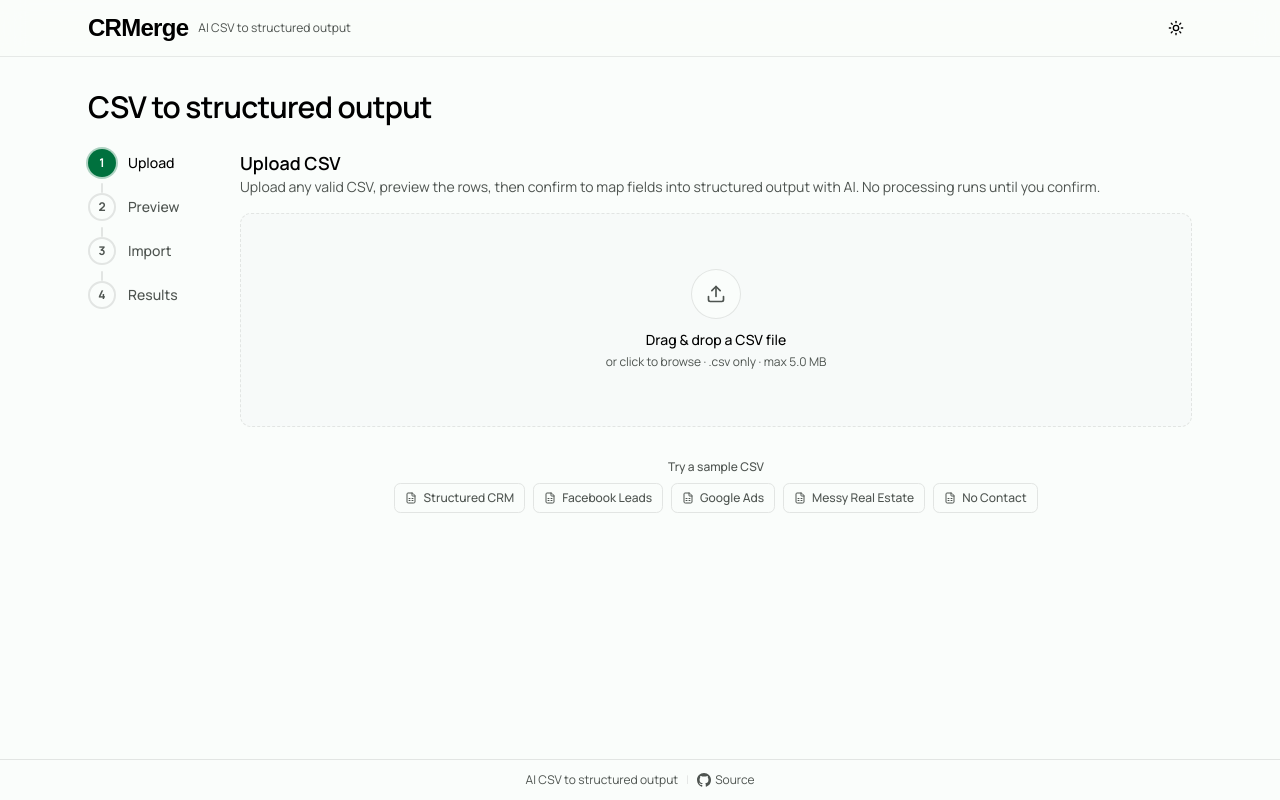
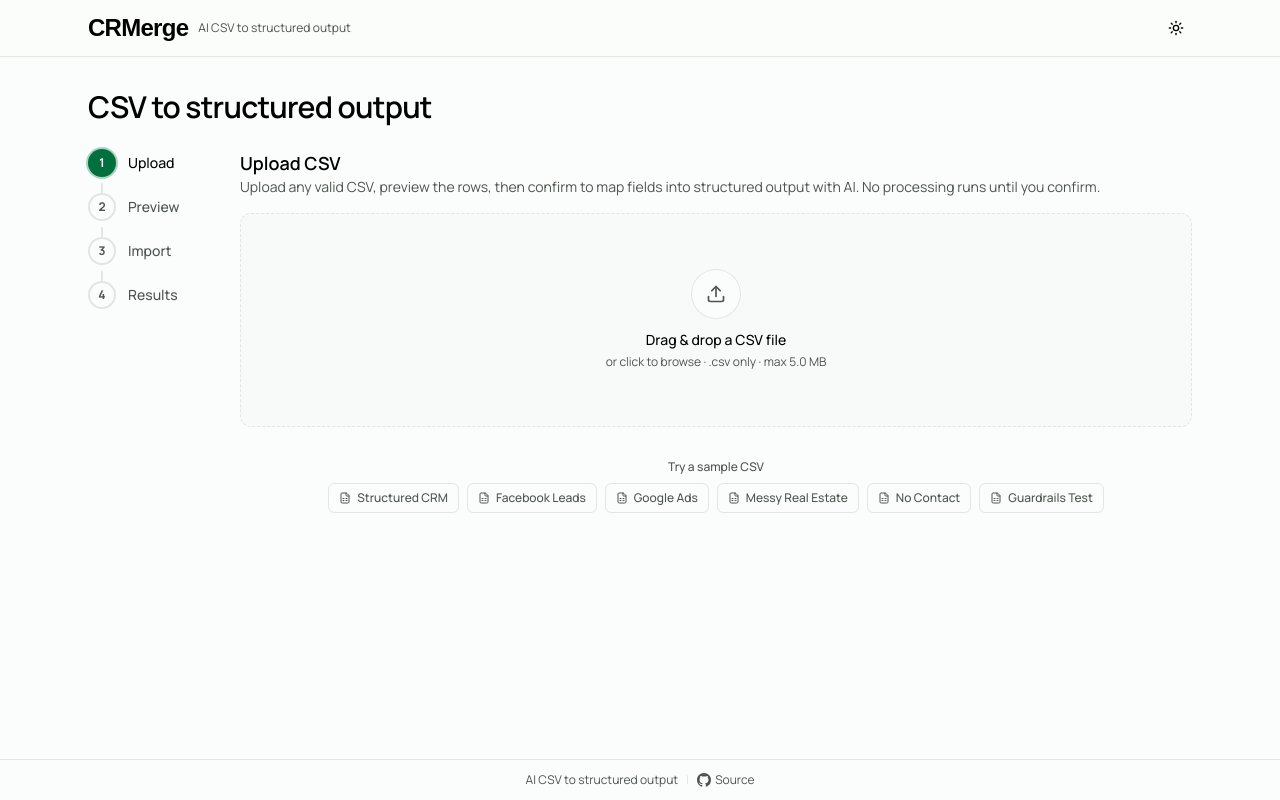
Before and after one commit to puri-adityakumar/CRM-merge, a Next.js app: page / in a window 1280 px wide. Built offline with nearby package versions, Linux system fonts and the light colour scheme; a web font is replaced by a local one.

Commit message:
feat: add guardrails-test.csv sample with XSS, SQL, and formula injection rows
Co-authored-by: CommandCodeBot <noreply@commandcode.ai>
EOF && git push origin main 2>&1

```diff
--- a/src/app/import-flow.tsx
+++ b/src/app/import-flow.tsx
@@ -32,6 +32,7 @@ const SAMPLES = [
   { file: "google-ads.csv", label: "Google Ads" },
   { file: "messy-re.csv", label: "Messy Real Estate" },
   { file: "no-contact.csv", label: "No Contact" },
+  { file: "guardrails-test.csv", label: "Guardrails Test" },
 ];
 
 function stepIndex(step: FlowStep): number {
```
Also changed, not shown: public/samples/guardrails-test.csv (added), 1 other file (tests, documents, lock files or other folders).
